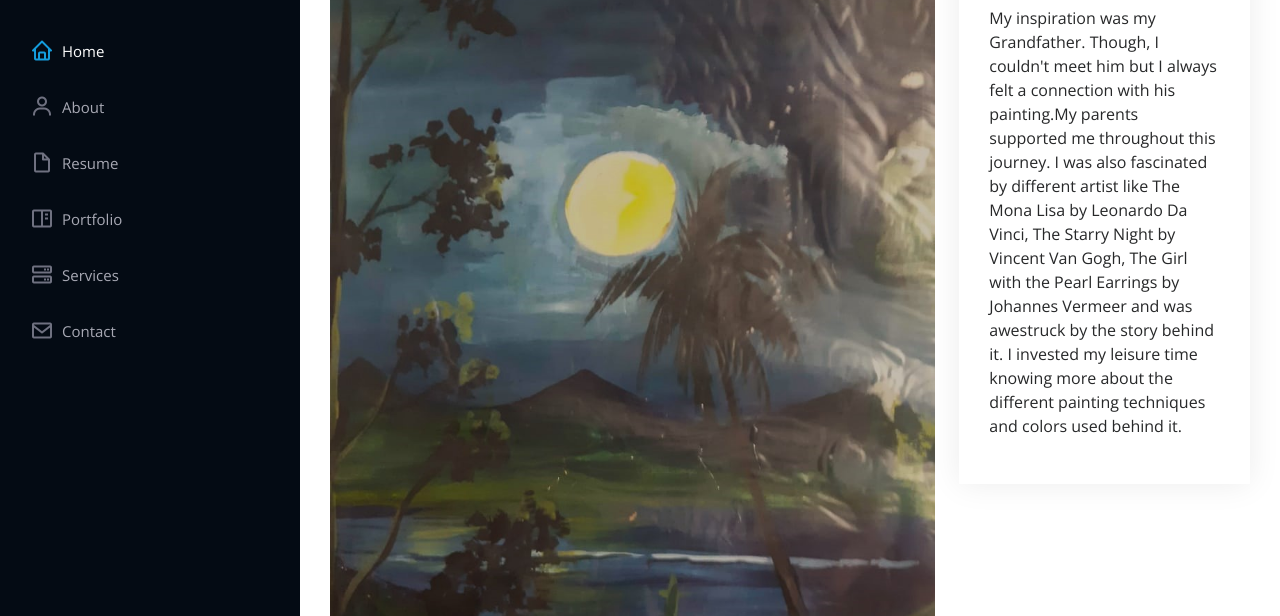
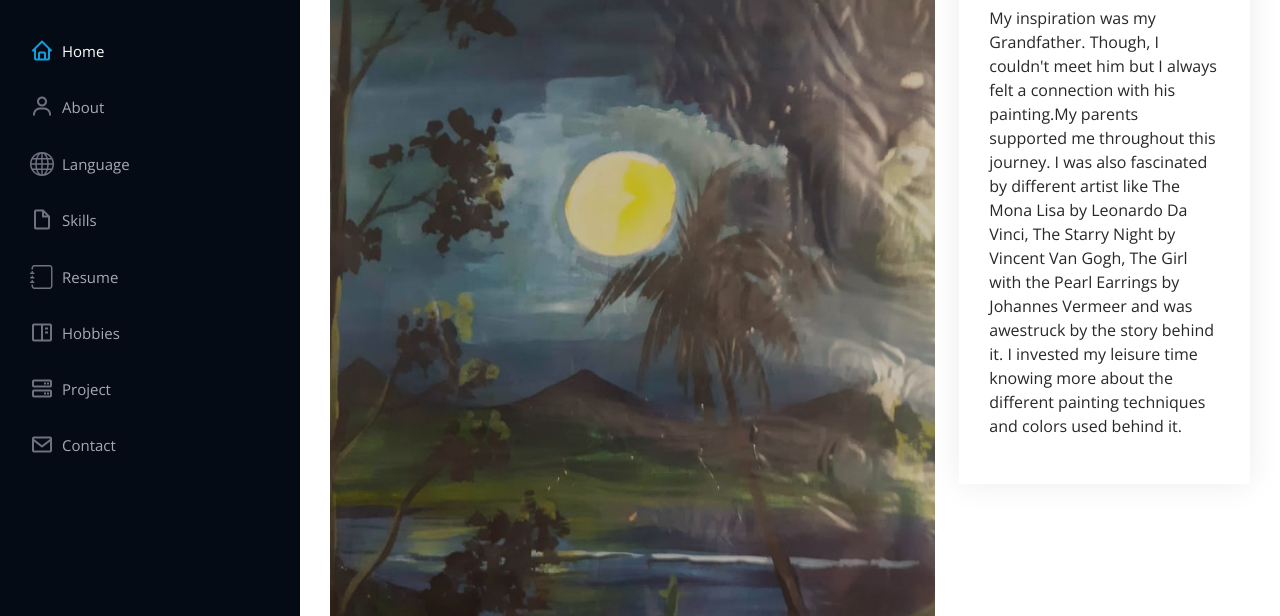
Before and after one commit to Angelarajchadha/Angela-Raj-Chadha.github.io, a plain HTML site: page portfolio-details.html in a window 1280 px wide. Shown: the part 184-800 px from the top of the page. Drawn offline with nearby package versions, Linux system fonts and the light colour scheme.

Commit message:
Update portfolio-details.html

```diff
--- a/portfolio-details.html
+++ b/portfolio-details.html
@@ -49,12 +49,14 @@
 
       <nav id="navbar" class="nav-menu navbar">
         <ul>
-          <li><a href="index.html" class="nav-link scrollto active"><i class="bx bx-home"></i> <span>Home</span></a></li>
-          <li><a href="index.html" class="nav-link scrollto"><i class="bx bx-user"></i> <span>About</span></a></li>
-          <li><a href="index.html" class="nav-link scrollto"><i class="bx bx-file-blank"></i> <span>Resume</span></a></li>
-          <li><a href="index.html" class="nav-link scrollto"><i class="bx bx-book-content"></i> <span>Portfolio</span></a></li>
-          <li><a href="index.html" class="nav-link scrollto"><i class="bx bx-server"></i> <span>Services</span></a></li>
-          <li><a href="index.html" class="nav-link scrollto"><i class="bx bx-envelope"></i> <span>Contact</span></a></li>
+          <li><a href="#hero" class="nav-link scrollto active"><i class="bx bx-home"></i> <span>Home</span></a></li>
+          <li><a href="#about" class="nav-link scrollto"><i class="bx bx-user"></i> <span>About</span></a></li>
+          <li><a href="#lang" class="nav-link scrollto"><i class="bx bi-globe"></i> <span>Language</span></a></li>
+          <li><a href="#skills" class="nav-link scrollto"><i class="bx bx-file-blank"></i> <span>Skills</span></a></li>
+          <li><a href="#resume" class="nav-link scrollto"><i class="bx bi-journal"></i> <span>Resume</span></a></li>
+          <li><a href="#portfolio" class="nav-link scrollto"><i class="bx bx-book-content"></i> <span>Hobbies</span></a></li>
+          <li><a href="#services" class="nav-link scrollto"><i class="bx bx-server"></i> <span>Project</span></a></li>
+          <li><a href="#contact" class="nav-link scrollto"><i class="bx bx-envelope"></i> <span>Contact</span></a></li>
         </ul>
       </nav><!-- .nav-menu -->
     </div>
```
